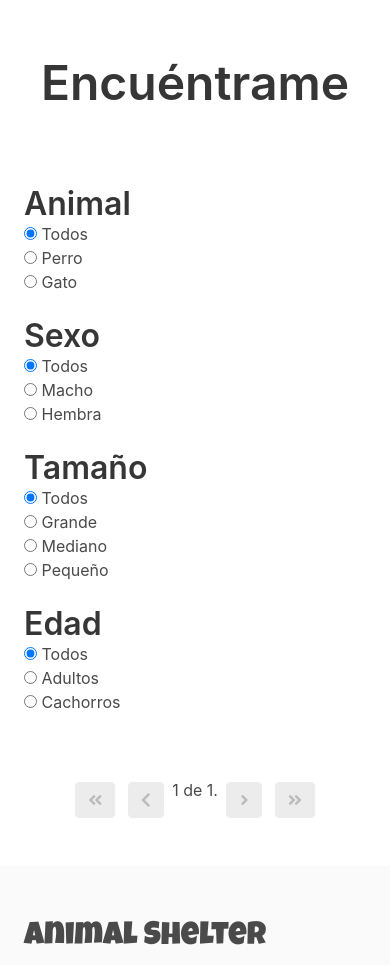
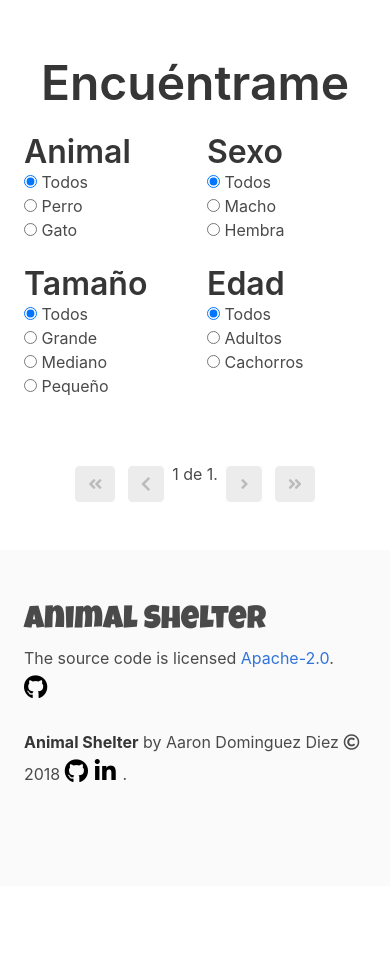
Before and after one commit to arponpes/Animal-Shelter, a Django app: page /mascotas/ in a window 390 px wide. Shown: the part 56-1021 px from the top of the page. After the commit the page ends 838 px from the top, so only its background shows below. Run offline with Django 3.2, Linux system fonts and the light colour scheme; data that the repository does not hold is empty; some libraries are stand-ins or nearby versions.

Commit message:
filters responsives

```diff
--- a/webapp/templates/webapp/animals.html
+++ b/webapp/templates/webapp/animals.html
@@ -6,17 +6,17 @@
       <h1 class="title is-1 center">
         Encuéntrame
       </h1>
-      <div class="columns margin-top">
-        <div class="column is-3 filter">
+      <div class="columns is-multiline is-mobile">
+          <div class="column is-3-desktop is-half-mobile is-half-tablet">
             {% include 'filter/_filter.html' with field=filter.form.fields.animal_type name='animal_type' title='Animal' selected=request.GET.animal_type%}
           </div>
-        <div class="column is-3 filter">
+          <div class="column is-3-desktop is-half-mobile is-half-tablet">
             {% include 'filter/_filter.html' with field=filter.form.fields.sex name='sex' title='Sexo' selected=request.GET.sex %}
           </div>
-        <div class="column is-3 filter">
+          <div class="column is-3-desktop is-half-mobile is-half-tablet">
             {% include 'filter/_filter.html' with field=filter.form.fields.size name='size' title='Tamaño' selected=request.GET.size %}
           </div>
-        <div class="column is-3 filter">
+          <div class="column is-3-desktop is-half-mobile is-half-tablet">
               {% include 'filter/_filter.html' with field=filter.form.fields.is_puppy name='is_puppy' title='Edad' selected=request.GET.is_puppy %}
           </div>
         </div>
@@ -24,6 +24,7 @@
     <div class='columns is-multiline fixed-height margin-top'>
       {% for animal in animals %}
       <div class='column is-4-desktop is-half-tablet'>
+          <a class="" href="{% url 'animal_detail' slug=animal.slug %}">
         <div class="card ">
           <div class="card-image">
             <figure class="image is-4by3">
@@ -61,7 +62,6 @@
                 </Strong>
                 {{animal.get_size_display}}
                 <br>
-                <a class="button is-primary is-rounded" href="{% url 'animal_detail' slug=animal.slug %}">Conóceme!</a>
               </div>
               <div class="column is-half">
                 <strong>
@@ -76,6 +76,7 @@
             </div>
           </div>
         </div>
+          </a>
       </div>
       {% endfor %}
     </div>
--- a/webapp/templates/webapp/base.html
+++ b/webapp/templates/webapp/base.html
@@ -14,6 +14,7 @@
     <link rel="stylesheet" href="https://use.fontawesome.com/releases/v5.0.12/css/all.css" integrity="sha384-G0fIWCsCzJIMAVNQPfjH08cyYaUtMwjJwqiRKxxE/rx96Uroj1BtIQ6MLJuheaO9"
     crossorigin="anonymous">
     <script src="{% static 'js/burger.js' %}"></script>
+    <link rel="icon" href="url 'img/favicon.gif'" type="image/x-icon"/>
 </head>
 <body>
     <div class="app">
--- a/webapp/templates/webapp/home.html
+++ b/webapp/templates/webapp/home.html
@@ -27,10 +27,10 @@
   <div class="container">
     <form action="{% url 'animals' %}" method="get">
       <div class="column is-half-desktop">
-      <h2 class="subtitle">¿Cómo te gustaría que fuera tu nuevo compañero de viajes? Selecciona entre algunos de los filtros y te mostraremos el que
+        <h2 class="subtitle">¿Cómo te gustaría que fuera tu nuevo compañero de viajes? Selecciona entre algunos de los filtros y te mostraremos el que
         más se adapte a tus necesidades.</h2>
       </div>
-      <div class="columns is-multiline">
+      <div class="columns is-multiline is-mobile">
           <div class="column is-3-desktop is-half-mobile is-half-tablet">
             {% include 'filter/_filter.html' with field=filter.form.fields.animal_type name='animal_type' title='Animal' selected=request.GET.animal_type%}
           </div>
```
Lines whose indentation alone changed are shown as unchanged.
